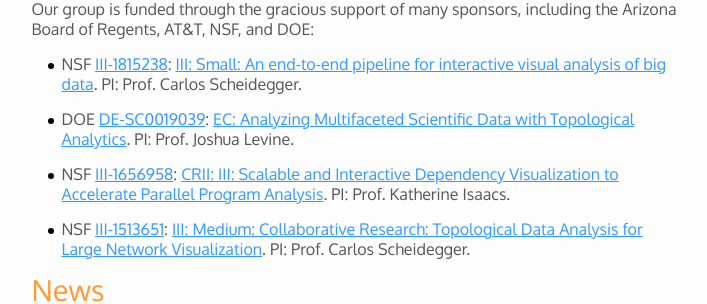
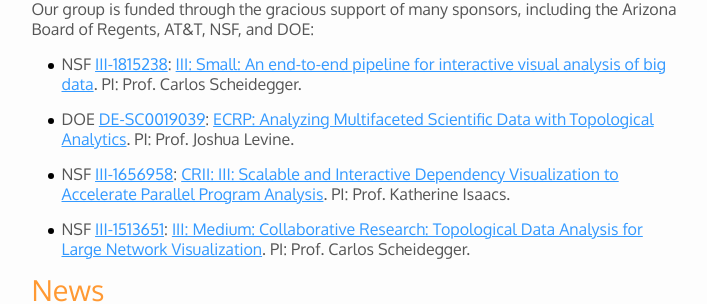
Before and after one commit to hdc-arizona/hdc-arizona.github.io, a Jekyll site: the page built from index.md, in a window 1280 px wide and 900 px high, scrolled down 1307 px. Shown: the part 151-455 px from the top of the window, without its empty margins (136-843 px from the left). Built offline with Jekyll 4.4.1, drawn with Linux system fonts in a browser that asks for light colours.

Commit message:
EC -> ECRP

```diff
--- a/index.md
+++ b/index.md
@@ -74,7 +74,7 @@ including the Arizona Board of Regents, AT&T, NSF, and DOE:
 * NSF [III-1815238](http://www.nsf.gov/awardsearch/showAward?AWD_ID=1815238):
   [III: Small: An end-to-end pipeline for interactive visual analysis of big data](/projects/end-to-end-visual-big-data/). PI: Prof. Carlos Scheidegger.
 
-* DOE [DE-SC0019039](https://pamspublic.science.energy.gov/WebPAMSExternal/Interface/Common/ViewPublicAbstract.aspx?rv=9ffa1ab7-a138-4855-b6cb-a3d9e60f8679&rtc=24&PRoleId=10): [EC: Analyzing Multifaceted Scientific Data with Topological Analytics](https://jalevine.bitbucket.io/). PI: Prof. Joshua Levine.
+* DOE [DE-SC0019039](https://pamspublic.science.energy.gov/WebPAMSExternal/Interface/Common/ViewPublicAbstract.aspx?rv=9ffa1ab7-a138-4855-b6cb-a3d9e60f8679&rtc=24&PRoleId=10): [ECRP: Analyzing Multifaceted Scientific Data with Topological Analytics](https://jalevine.bitbucket.io/). PI: Prof. Joshua Levine.
 
 * NSF [III-1656958](https://www.nsf.gov/awardsearch/showAward?AWD_ID=1656958): [CRII: III: Scalable and Interactive Dependency Visualization to Accelerate Parallel Program Analysis](http://hdc-arizona.github.io/projects/dependencies). PI: Prof. Katherine Isaacs.
 
```
